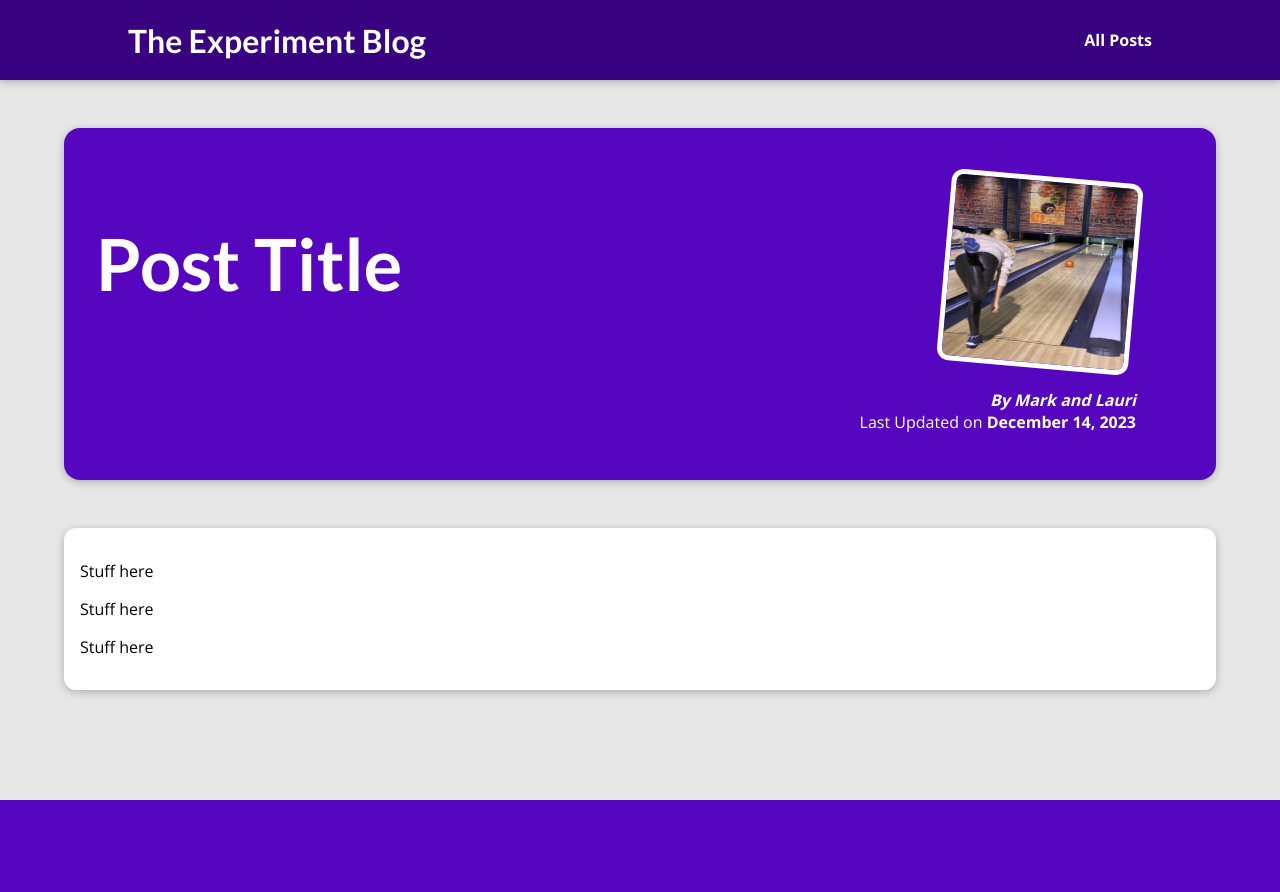
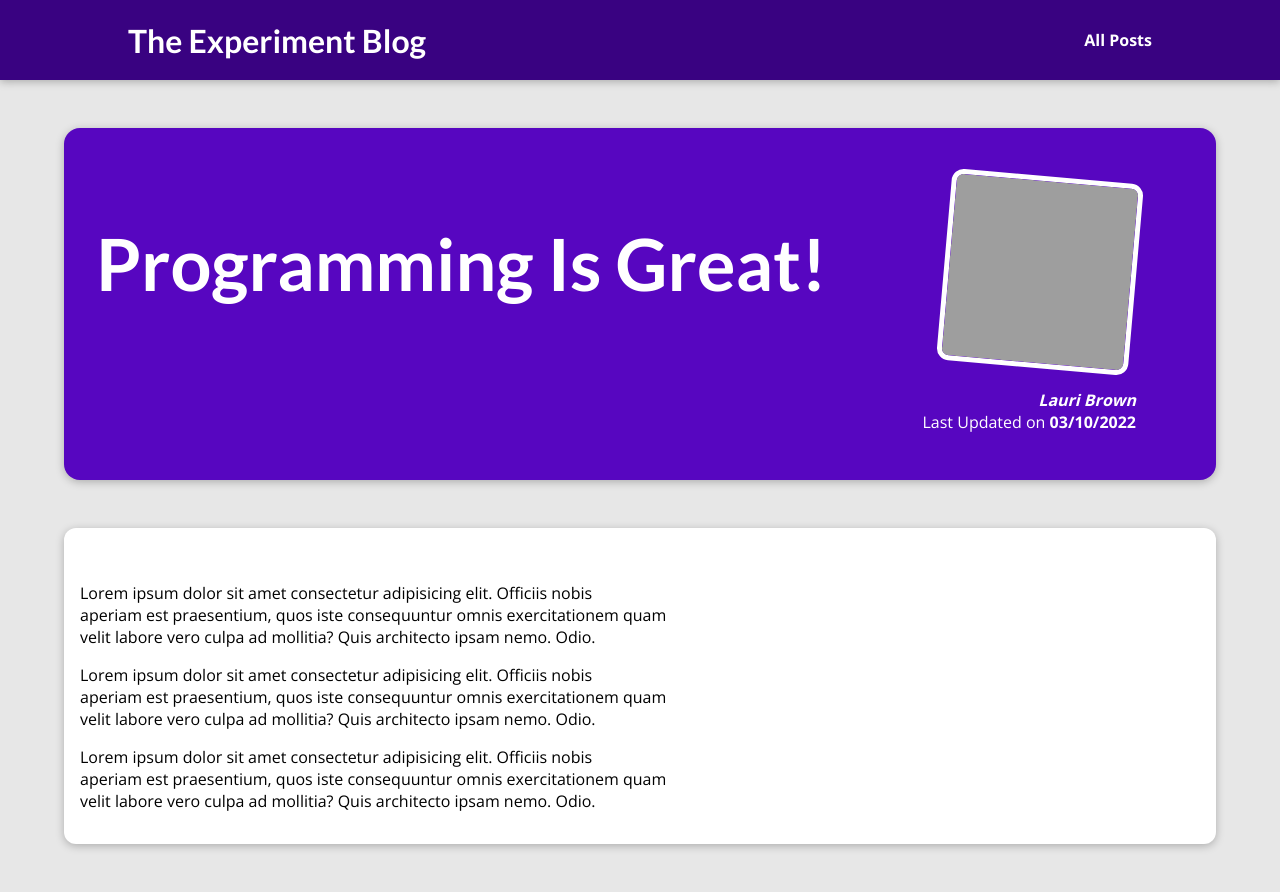
Before and after one commit to bethanybeachbum/my_site, a Django app: page /posts/programming-is-fun in a window 1280 px wide. Before the commit the page ends 800 px from the top, so only its background shows below. Run offline with Django 4.2, Linux system fonts and the light colour scheme; grey boxes are pictures that could not be loaded.

Commit message:
lesson 65

```diff
--- a/my_site/blog/templates/blog/index.html
+++ b/my_site/blog/templates/blog/index.html
@@ -34,7 +34,10 @@
 
     <h2>Our Latest Thoughts </h2>
     <ul>
+      {% for post in posts %} <!-- posts is a key from the starting_page view -->
       {% include "blog/includes/post.html" %}
+      {% endfor %}
+
     </ul>
   </header>
   <p>Welcome the the Retirement Experiment.  We moved to the beach, Bethany Beach specifically, to determine if the casual life away from the big city is for us.</p>
--- a/my_site/blog/templates/blog/post-detail.html
+++ b/my_site/blog/templates/blog/post-detail.html
@@ -1,10 +1,11 @@
 <!-- post-detail.html page -->
 <!-- the detail of one specific post -->
+
 {% extends "base.html" %}
 {% load static %}
 
 {% block page_title  %}
- This Post Title
+ {{ post.title }}
 {% endblock %}
 
 {% block css_files %}
@@ -13,26 +14,18 @@
 
 {% block content  %}
 <section id="summary"/>
-    <h2>Post Title</h2>
+    <h2>{{ post.title }}</h2>
     <article>
-        <img src="{% static "blog/images/Lauri_bowl.jpg" %}" alt="Post Title" />
-        <address> By Mark and Lauri</address>
+        <img src="{% static "blog/images/"|add:post.image %}" alt="post.title" />
+        <address>{{ post.author }}</address>
         <div>
-            Last Updated on <time>December 14, 2023</time>
+            Last Updated on <time>{{ post.date|date:"SHORT_DATE_FORMAT" }}</time>
         </div>
     </article>
 </section>
 
 <main>
-    <p>
-       Stuff here
-    </p>
-    <p>
-        Stuff here
-     </p>
-     <p>
-        Stuff here
-     </p>
+    {{ post.content|linebreaks }}
 </main>
 
 {% endblock%}
--- a/my_site/blog/views.py
+++ b/my_site/blog/views.py
@@ -3,18 +3,100 @@ from django.http import Http404, HttpResponseNotFound, HttpResponseRedirect
 # from django.http import HttpResponse
 from django.urls import reverse
 # from django.template.loader import render_to_string
+from datetime import date
+
+
+all_posts = [
+    {
+        "slug": "hike-in-the-mountains",
+        "image": "M+L_party.jpg",
+        "author": "Lauri Brown",
+        "date": date(2021, 7, 21),
+        "title": "Mountain Hiking",
+        "excerpt": "There's nothing like the views you get when hiking in the mountains! And I wasn't even prepared for what happened whilst I was enjoying the view!",
+        "content": """
+          Lorem ipsum dolor sit amet consectetur adipisicing elit. Officiis nobis
+          aperiam est praesentium, quos iste consequuntur omnis exercitationem quam
+          velit labore vero culpa ad mollitia? Quis architecto ipsam nemo. Odio.
+
+          Lorem ipsum dolor sit amet consectetur adipisicing elit. Officiis nobis
+          aperiam est praesentium, quos iste consequuntur omnis exercitationem quam
+          velit labore vero culpa ad mollitia? Quis architecto ipsam nemo. Odio.
+
+          Lorem ipsum dolor sit amet consectetur adipisicing elit. Officiis nobis
+          aperiam est praesentium, quos iste consequuntur omnis exercitationem quam
+          velit labore vero culpa ad mollitia? Quis architecto ipsam nemo. Odio.
+        """
+    },
+    {
+        "slug": "programming-is-fun",
+        "image": "Lauri_VT_hike.jpg",
+        "author": "Lauri Brown",
+        "date": date(2022, 3, 10),
+        "title": "Programming Is Great!",
+        "excerpt": "Did you ever spend hours searching that one error in your code? Yep - that's what happened to me yesterday...",
+        "content": """
+          Lorem ipsum dolor sit amet consectetur adipisicing elit. Officiis nobis
+          aperiam est praesentium, quos iste consequuntur omnis exercitationem quam
+          velit labore vero culpa ad mollitia? Quis architecto ipsam nemo. Odio.
+
+          Lorem ipsum dolor sit amet consectetur adipisicing elit. Officiis nobis
+          aperiam est praesentium, quos iste consequuntur omnis exercitationem quam
+          velit labore vero culpa ad mollitia? Quis architecto ipsam nemo. Odio.
+
+          Lorem ipsum dolor sit amet consectetur adipisicing elit. Officiis nobis
+          aperiam est praesentium, quos iste consequuntur omnis exercitationem quam
+          velit labore vero culpa ad mollitia? Quis architecto ipsam nemo. Odio.
+        """
+    },
+    {
+        "slug": "into-the-woods",
+        "image": "Lauri_Golf.jpg",
+        "author": "Lauri Brown",
+        "date": date(2020, 8, 5),
+        "title": "Nature At Its Best",
+        "excerpt": "Nature is amazing! The amount of inspiration I get when walking in nature is incredible!",
+        "content": """
+          Lorem ipsum dolor sit amet consectetur adipisicing elit. Officiis nobis
+          aperiam est praesentium, quos iste consequuntur omnis exercitationem quam
+          velit labore vero culpa ad mollitia? Quis architecto ipsam nemo. Odio.
+
+          Lorem ipsum dolor sit amet consectetur adipisicing elit. Officiis nobis
+          aperiam est praesentium, quos iste consequuntur omnis exercitationem quam
+          velit labore vero culpa ad mollitia? Quis architecto ipsam nemo. Odio.
+
+          Lorem ipsum dolor sit amet consectetur adipisicing elit. Officiis nobis
+          aperiam est praesentium, quos iste consequuntur omnis exercitationem quam
+          velit labore vero culpa ad mollitia? Quis architecto ipsam nemo. Odio.
+        """
+    }
+]
+
+def get_date(post):
+    return post['date']
 
 # Create your views here.
 # / root view
 def starting_page(request):
+    sorted_posts = sorted(all_posts, key=get_date)
+    latest_post = sorted_posts[-3:]
     return render(request, "blog/index.html", {
+        'posts': latest_post
     })
 
 def posts(request):
-    return render(request, "blog/all-posts.html",)
+
+    return render(request, "blog/all-posts.html",
+                  {
+                      "all_posts": all_posts
+                   })
 
 def post_detail(request, slug):
-    return render(request, "blog/post-detail.html" )
+    identified_post = next(post for post in all_posts if post['slug'] == slug)
+    return render(request, "blog/post-detail.html",
+                  {
+                      "post": identified_post
+                  } )
 
 # / posts view
 # / posts slug view
```
Also changed, not shown: my_site/blog/templates/blog/all-posts.html (+2 -5 lines), my_site/blog/templates/blog/includes/post.html (+5 -4 lines).
